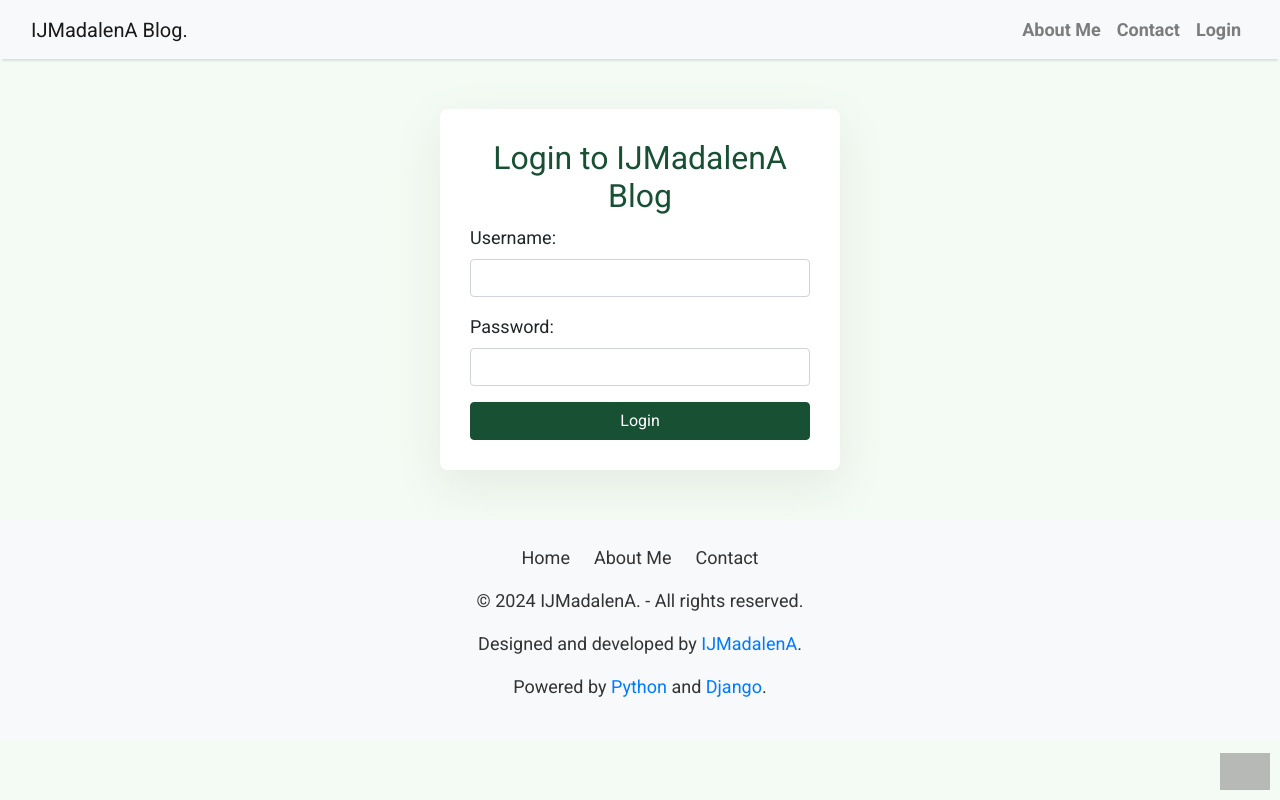
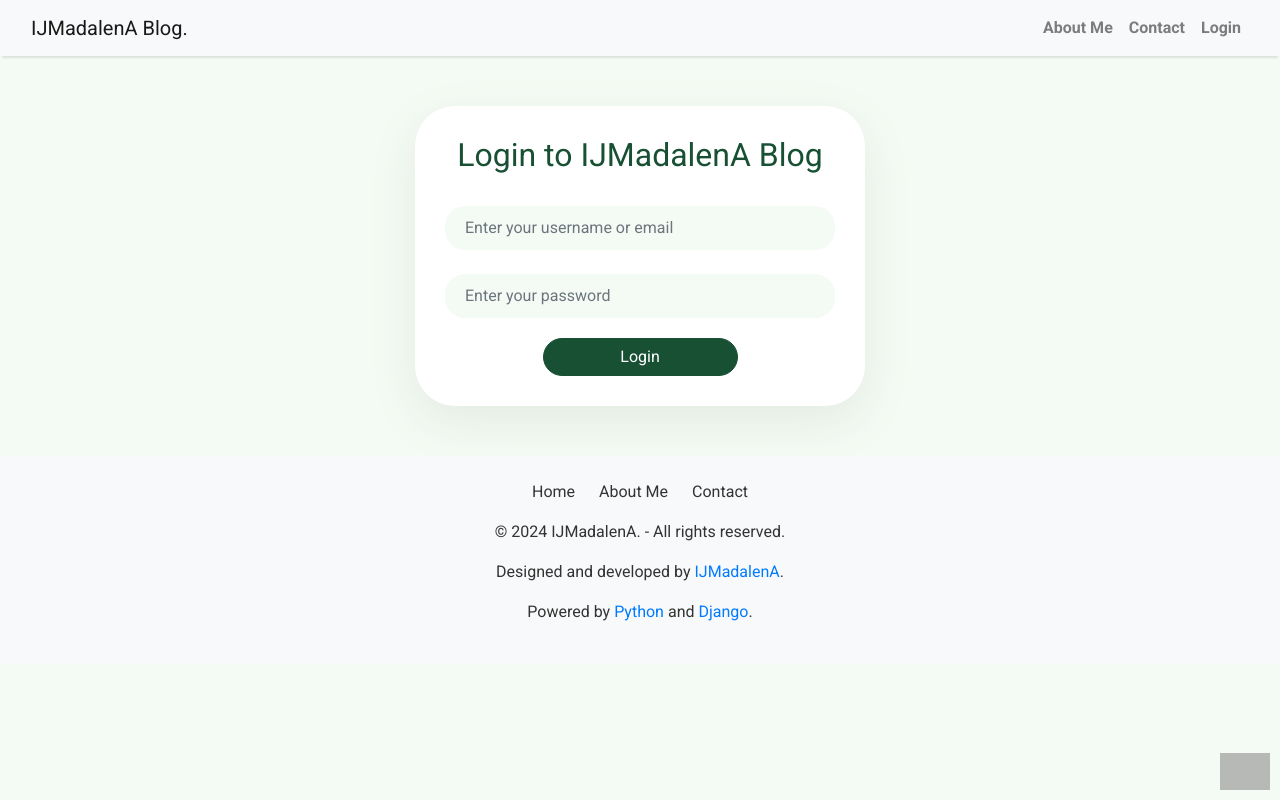
Before and after one commit to IJMadalenA/cryptek, a Django app: template cryptek/templates/login.html in a window 1280 px wide. Run offline with Django 5.2, Linux system fonts and the light colour scheme; the template is opened without the code that fills it, so the values that code supplies are empty; some libraries are stand-ins or nearby versions; grey boxes are pictures that could not be loaded.

Commit message:
Add email or username authentication support
Implemented a custom authentication backend to allow users to log in using either their email or username. Updated the login form and view to reflect the changes, improving the user experience with streamlined placeholders and styling. Adjusted project settings to enable the new backend.

```diff
--- a/cryptek/settings.py
+++ b/cryptek/settings.py
@@ -150,7 +150,10 @@
         "NAME": "django.contrib.auth.password_validation.NumericPasswordValidator",
     },
 ]  # https://docs.djangoproject.com/en/5.1/ref/settings/#auth-password-validators
-AUTHENTICATION_BACKENDS = ["django.contrib.auth.backends.ModelBackend"]
+AUTHENTICATION_BACKENDS = (
+    # "django.contrib.auth.backends.ModelBackend",
+    "cryptek.backends.EmailOrUsernameAuthenticationBackend",
+)
 AUTH_USER_MODEL = "conscious_element.CryptekUser"  # https://docs.djangoproject.com/es/5.1/ref/settings/#auth-user-model.
 LOGIN_URL = "/login/"  # https://docs.djangoproject.com/es/5.1/ref/settings/#login-url.
 LOGIN_REDIRECT_URL = (
--- a/cryptek/templates/base.html
+++ b/cryptek/templates/base.html
@@ -11,7 +11,7 @@
     <style>
         body {
             font-family: "Roboto", sans-serif;
-            font-size: 17px;
+            {#font-size: 17px;#}
             background-color: #fdfdfd;
             position: relative;
             min-height: 100vh;
--- a/cryptek/templates/login.html
+++ b/cryptek/templates/login.html
@@ -3,28 +3,41 @@
 {% block content %}
     <style>
         body {
-            font-family: "Roboto", sans-serif;
-            font-size: 18px;
+            {#font-family: "Roboto", sans-serif;#}
+            {#font-size: 18px;#}
             background-color: #f3fbf4;
         }
         .login-container {
-            max-width: 400px;
+            max-width: 450px;
             margin: 50px auto;
             padding: 30px;
             box-shadow: 0 16px 48px #e4ebe3;
             background-color: white;
-            border-radius: 8px;
+            border-radius: 40px;
         }
         .login-title {
             text-align: center;
             color: #185034;
         }
-        .form-group {
-            margin-bottom: 1rem;
-        }
         .btn-primary {
             background-color: #185034;
             border-color: #185034;
+        }
+        .form-control {
+            border-radius: 20px;
+            background-color: #f3fbf4;
+            padding: 10px 20px;
+            border: 0;
+        }
+        .form-group {
+            margin-bottom: 0;
+        }
+        .btn {
+            border-radius: 20px;
+            margin-top: 20px;
+            width: 50%;
+            margin-left: auto;
+            margin-right: auto;
         }
     </style>
 
@@ -34,12 +47,10 @@
             <form method="post" action="{% url 'login' %}">
                 {% csrf_token %}
                 <div class="form-group">
-                    <label for="id_username">Username:</label>
-                    <input type="text" id="id_username" name="username" class="form-control" required>
+                    <label for="id_username"></label><input type="text" id="id_username" name="username" class="form-control" placeholder="Enter your username or email" required>
                 </div>
                 <div class="form-group">
-                    <label for="id_password">Password:</label>
-                    <input type="password" id="id_password" name="password" class="form-control" required>
+                    <label for="id_password"></label><input type="password" id="id_password" name="password" class="form-control" placeholder="Enter your password" required>
                 </div>
                 <button type="submit" class="btn btn-primary btn-block">Login</button>
             </form>
```
Also changed, not shown: conscious_element/views/login_view.py (+27 -0 lines), cryptek/backends.py (added, +33 -0 lines).
